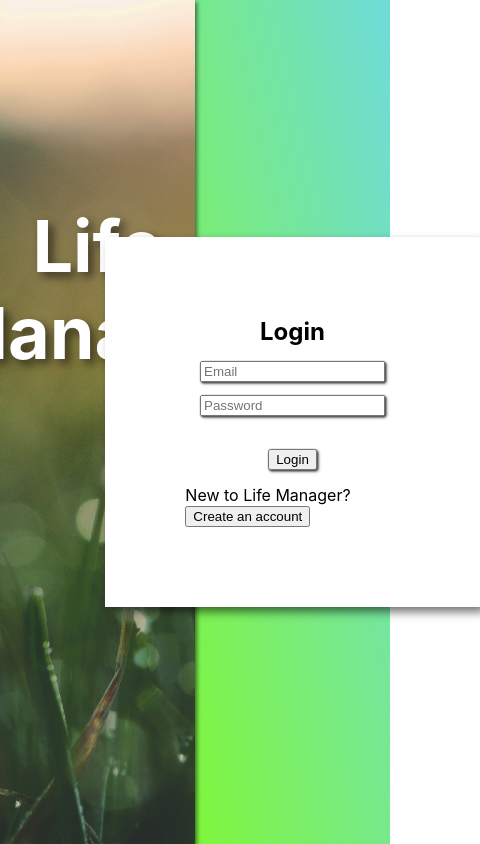
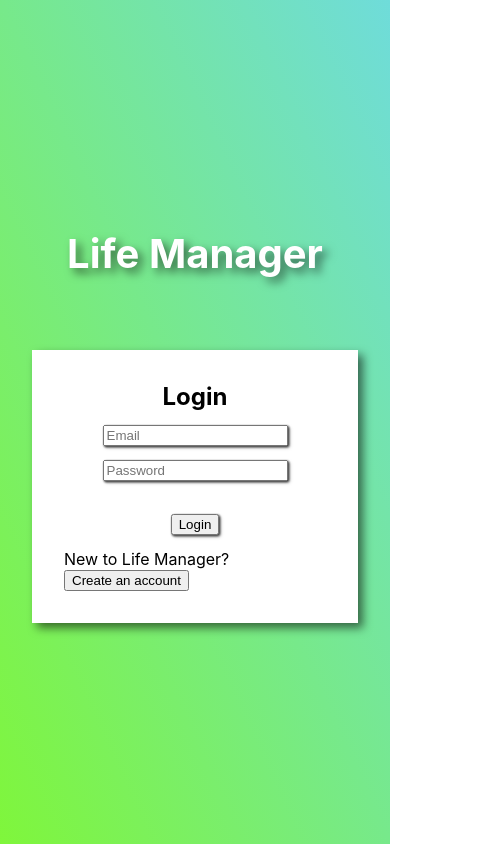
Before and after one commit to tuckerhumiston/Life-Manager, a React (Create React App) app in the folder client/: page /login in a window 390 px wide. Shown: the whole page, 480 px wide, since content can reach past the window. Built offline with nearby package versions, Linux system fonts and the light colour scheme.

Commit message:
Added responsive design

```diff
--- a/client/src/pages/Login.js
+++ b/client/src/pages/Login.js
@@ -91,6 +91,7 @@ export const Login = () => {
             </div>
 
             <div className="right">
+                <h1>Life Manager</h1>
                 <div className="form">
                     <h2>Login</h2>
                     <form onSubmit={onLoginForm}>
@@ -129,6 +130,7 @@ export const Login = () => {
             </div>
 
             <div className="right">
+                <h1>Life Manager</h1>
                 <div className="form">
                     <h2>Sign Up</h2>
                     <form onSubmit={onSignupForm}>
--- a/client/src/style/Dashboard.css
+++ b/client/src/style/Dashboard.css
@@ -69,3 +69,49 @@
     max-height: 100vh;
     width: 100vw;
 }
+
+
+
+
+/* Tablet styles */
+@media (max-width: 1024px) {
+    .dashboard {
+        grid-template-areas:
+        "todo quote quote"
+        "todo goals habits"
+        "todo goals habits";
+        grid-template-rows: 2.5fr 4fr 3fr;
+        grid-template-columns: 1fr 1fr 1fr;
+    }
+
+    .dashboard .extra {
+        display: none
+    }
+}
+
+
+@media (max-width: 768px) {
+    .dashboard {
+        grid-template-areas:
+            "quote"
+            "todo"
+            "goals"
+            "habits"
+            "extra";
+        grid-template-rows: auto;
+        grid-template-columns: 1fr;
+    }
+
+    .dashboard .scroll {
+        border-radius: 0.5rem;
+        min-height: 8em;
+    }
+    .dashboard .feature {
+        border-radius: 0.5rem;
+        min-height: 8em;
+    }
+
+    .dashboard div h3 {
+        font-size: 1.2rem;
+    }
+}
--- a/client/src/style/features/Login.css
+++ b/client/src/style/features/Login.css
@@ -12,12 +12,10 @@
     display: flex;
     flex-direction: column;
     align-items: center;
-    -webkit-filter: drop-shadow(2px 2px 2px #000000);
-        filter: drop-shadow(2px 2px 2px #0000008c);
+    filter: drop-shadow(2px 2px 2px #0000008c);
 }
 
 .right{
-
     display: flex;
     align-items: center;
     justify-content: center;
@@ -30,7 +28,6 @@
       rgb(127, 246, 59), #6fdcda
     );
 
-
 }
 
 .left h1 {
@@ -38,8 +35,7 @@
     color: white;
     margin-top: 2.8em;
     text-align: center;
-    -webkit-filter: drop-shadow(5px 5px 5px #000000);
-        filter: drop-shadow(5px 5px 5px #0000008c);
+    filter: drop-shadow(5px 5px 5px #0000008c);
 }
 
 .form {
@@ -50,8 +46,7 @@
     padding: 5em;
     margin: 3em;
     background-color: white;
-    -webkit-filter: drop-shadow(5px 5px 5px #000000);
-        filter: drop-shadow(5px 5px 5px #0000008c);
+    filter: drop-shadow(5px 5px 5px #0000008c);
 }
 
 .form form, input {
@@ -61,7 +56,46 @@
     justify-content: center;
 
     margin: 0.5em;
-    -webkit-filter: drop-shadow(1px 1px 1px #000000);
-        filter: drop-shadow(1px 1px 1px #0000008c);
+    filter: drop-shadow(1px 1px 1px #0000008c);
+}
 
+
+
+@media (min-width: 1025px) {
+    .right h1 {
+        display: none;
+    }
 }
+
+@media (max-width: 1024px) {
+    .login {
+        flex-direction: column;
+    }
+    .left {
+        display: none;
+    }
+    .right {
+        width: 100%;
+        min-height: 100vh;
+        display: flex;
+        flex-direction: column;
+    }
+    .right h1 {
+        font-size: 3.5rem;
+        color: white;
+        margin-bottom: 1em;
+        text-align: center;
+        filter: drop-shadow(5px 5px 5px #0000008c);
+    }
+}
+
+@media (max-width: 480px) {
+    .right h1 {
+        font-size: 2.5rem;
+        margin-top: 1em;
+    }
+    .form {
+        padding: 2em;
+        margin: 2em;
+    }
+}
```
